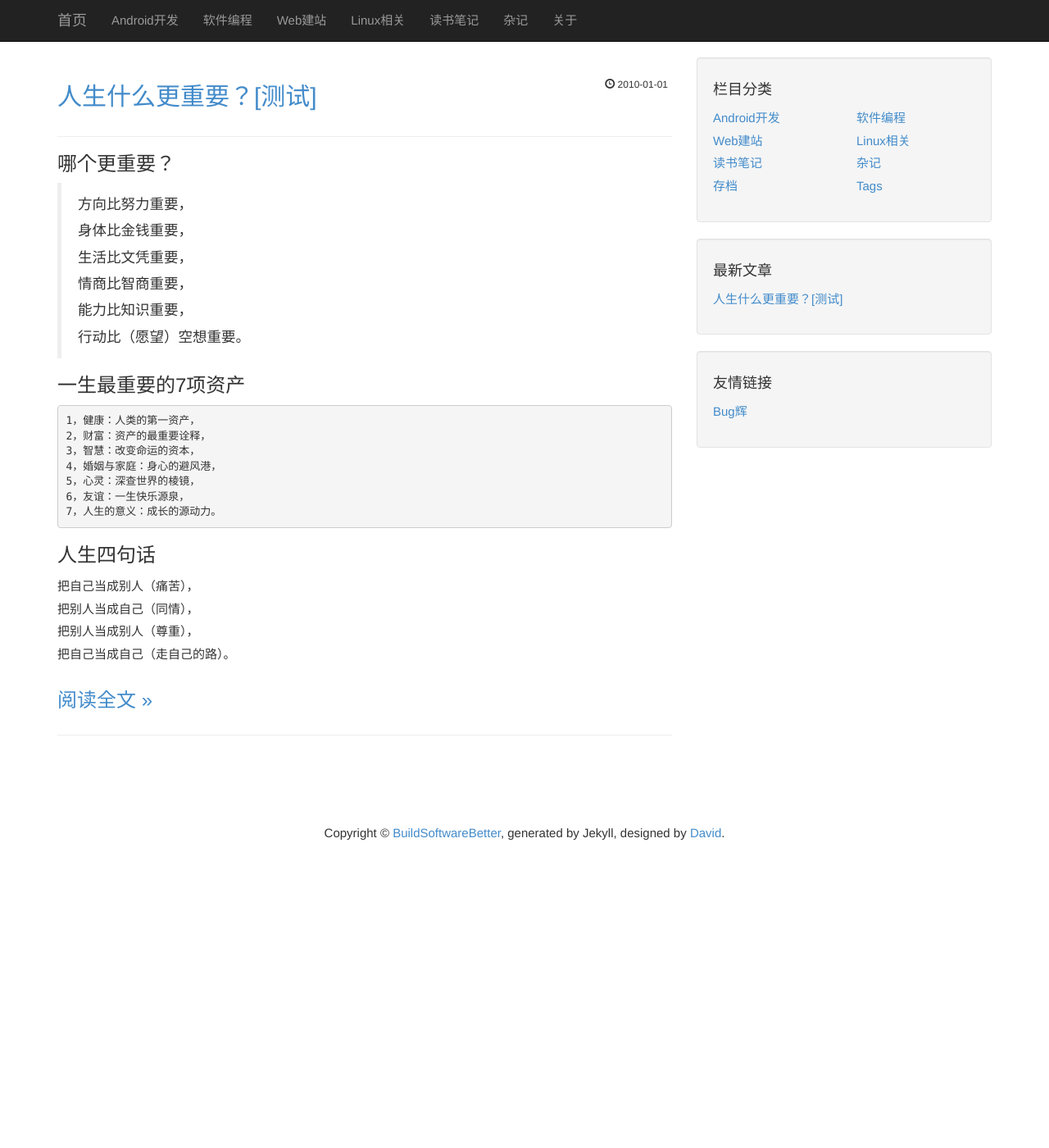
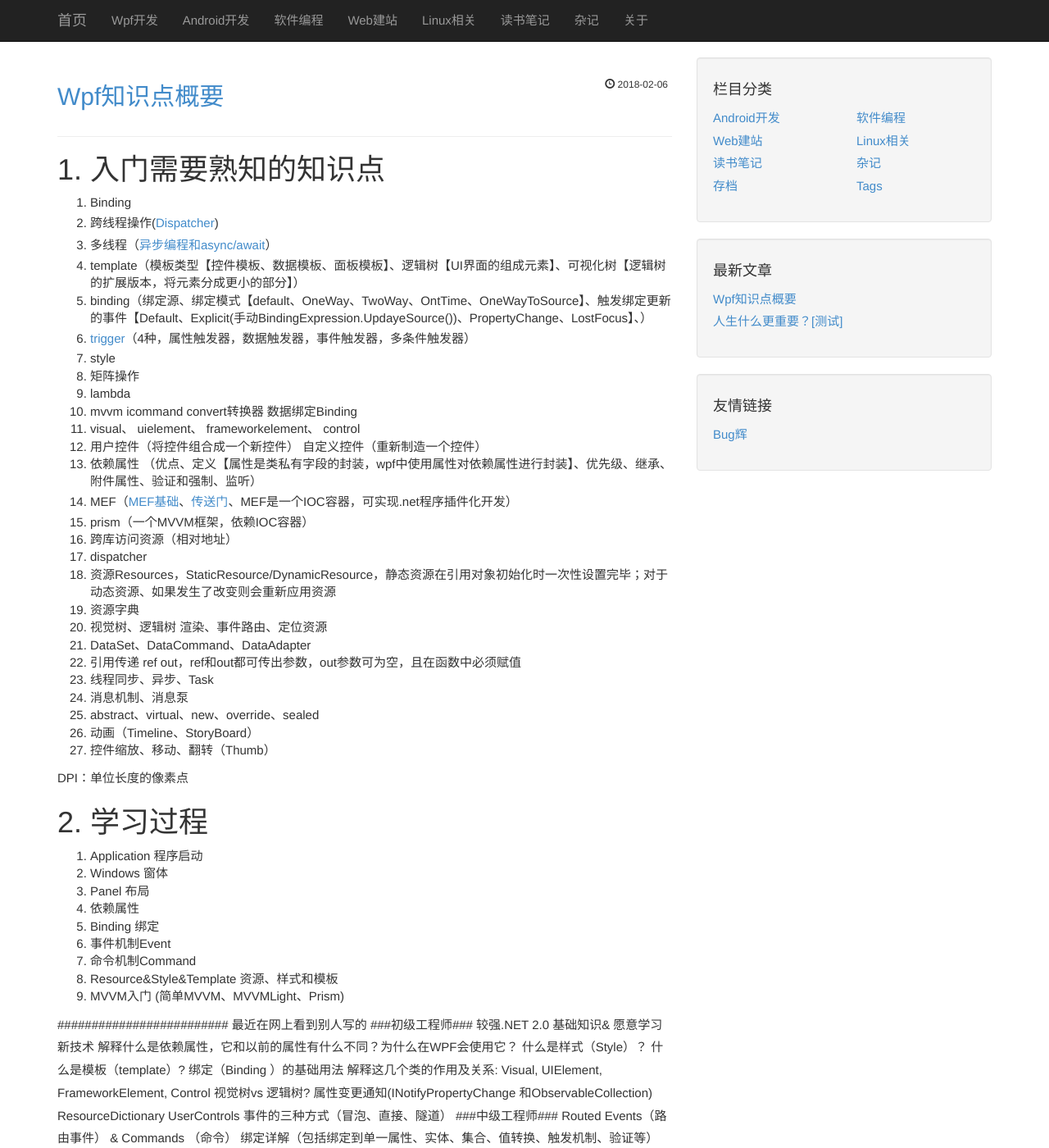
Before and after one commit to BuildSoftwareBetter/BuildSoftwareBetter, a Jekyll site: the page built from index.html, in a window 1280 px wide and 1400 px high. Shown: the whole window at 82% size. Built offline with Jekyll 4.4.1, drawn with Linux system fonts in a browser that asks for light colours; the list of posts is cut into pages by our own code; some of the changed text lies outside the part shown.

Commit message:
add change

```diff
--- a/_config.yml
+++ b/_config.yml
@@ -10,6 +10,7 @@ name: "大伟哥的博客"
 url: https://buildsoftwarebetter.github.io/
 domain: https://buildsoftwarebetter.github.io/
 all_categories: [
+["wpf", "Wpf开发","/posts/wpf.html"],
 ["android", "Android开发","/posts/android.html"],
 ["program", "软件编程","/posts/program.html"],
 ["web", "Web建站","/posts/web.html"],
--- /dev/null
+++ b/_posts/2018-02-06-Wpf-Learning-Process.markdown
@@ -0,0 +1,93 @@
+---
+layout: post
+category: "wpf"
+title:  "Wpf知识点概要"
+tags: [wpf,入门,知识点]
+---
+
+# 1. 入门需要熟知的知识点 #
+
+ 1. Binding
+ 2. 跨线程操作([Dispatcher](http://blog.csdn.net/lwwl12/article/details/76343771))
+ 3. 多线程（[异步编程和async/await](http://blog.csdn.net/lwwl12/article/details/76339423)）
+ 4. template（模板类型【控件模板、数据模板、面板模板】、逻辑树【UI界面的组成元素】、可视化树【逻辑树的扩展版本，将元素分成更小的部分】）
+ 5. binding（绑定源、绑定模式【default、OneWay、TwoWay、OntTime、OneWayToSource】、触发绑定更新的事件【Default、Explicit(手动BindingExpression.UpdayeSource())、PropertyChange、LostFocus】、）
+ 6. [trigger](http://blog.csdn.net/lwwl12/article/details/78924703)（4种，属性触发器，数据触发器，事件触发器，多条件触发器）
+ 6. style
+ 7. 矩阵操作
+ 8. lambda
+ 9. mvvm
+ icommand
+ convert转换器
+ 数据绑定Binding
+ 10. visual、 uielement、 frameworkelement、 control
+ 11. 用户控件（将控件组合成一个新控件） 自定义控件（重新制造一个控件）
+ 12. 依赖属性 （优点、定义【属性是类私有字段的封装，wpf中使用属性对依赖属性进行封装】、优先级、继承、附件属性、验证和强制、监听）
+ 13. MEF（[MEF基础](http://blog.csdn.net/lwwl12/article/details/76855074)、[传送门](http://www.cnblogs.com/yunfeifei/p/3922668.html)、MEF是一个IOC容器，可实现.net程序插件化开发）
+ 14. prism（一个MVVM框架，依赖IOC容器）
+ 15. 跨库访问资源（相对地址）
+ 16. dispatcher
+ 17. 资源Resources，StaticResource/DynamicResource，静态资源在引用对象初始化时一次性设置完毕；对于动态资源、如果发生了改变则会重新应用资源
+ 18. 资源字典
+ 19. 视觉树、逻辑树
+ 渲染、事件路由、定位资源
+ 20.  DataSet、DataCommand、DataAdapter
+ 21. 引用传递 ref out，ref和out都可传出参数，out参数可为空，且在函数中必须赋值
+ 23. 线程同步、异步、Task
+ 24. 消息机制、消息泵
+ 25. abstract、virtual、new、override、sealed
+ 26. 动画（Timeline、StoryBoard）
+ 27. 控件缩放、移动、翻转（Thumb）
+
+DPI：单位长度的像素点
+
+
+# 2. 学习过程 #
+1. Application 程序启动
+2. Windows 窗体
+3. Panel 布局
+4. 依赖属性
+5. Binding 绑定
+6. 事件机制Event
+7. 命令机制Command
+8. Resource&Style&Template 资源、样式和模板
+9. MVVM入门 (简单MVVM、MVVMLight、Prism)
+
+
+
+
+#########################
+最近在网上看到别人写的
+###初级工程师###
+较强.NET 2.0 基础知识& 愿意学习新技术
+解释什么是依赖属性，它和以前的属性有什么不同？为什么在WPF会使用它？
+什么是样式（Style）？
+什么是模板（template）?
+绑定（Binding ）的基础用法
+解释这几个类的作用及关系: Visual, UIElement, FrameworkElement, Control
+视觉树vs 逻辑树?
+属性变更通知(INotifyPropertyChange 和ObservableCollection)
+ResourceDictionary
+UserControls
+事件的三种方式（冒泡、直接、隧道）
+###中级工程师###
+Routed Events（路由事件） & Commands （命令）
+绑定详解（包括绑定到单一属性、实体、集合、值转换、触发机制、验证等）
+怎样布局一个漂亮的UI(你们以前的项目是怎么做的？)
+WPF和之前的技术交互(WPF/WinForms)
+animations 、storyboarding
+ClickOnce 部署（优点和缺点）或者是自己通过微软setup/InstallShield+自己的自动更新组件。
+样式、主题和触发器
+自定义控件
+怎样才能工作线程更新UI？
+###高级工程师###
+什么是attached behavior（附加行为或者附加事件）?
+PRISM,CAL & CAG等等框架，是否使用过？你们是怎么用的？没有使用的话，解释一下自己的开发模式和框架。
+怎样才能工作线程更新UI？
+WPF 3D和动画的应用（是否使用过？用过哪些？）。
+Silverlight和WPF的异同。
+怎么开发自定义控件？可以简单介绍一下自己开发的控件。
+你之前的WPF项目开发流程是怎样的？
+三种开发模式（MVVM/MVP/MVC）的理解。
+WPF的性能调整（你是怎么优化WPF性能的？）
+聊聊你做WPF的一些经验和体会。
--- /dev/null
+++ b/posts/wpf.md
@@ -0,0 +1,4 @@
+---
+layout: category
+category: wpf
+---
```
